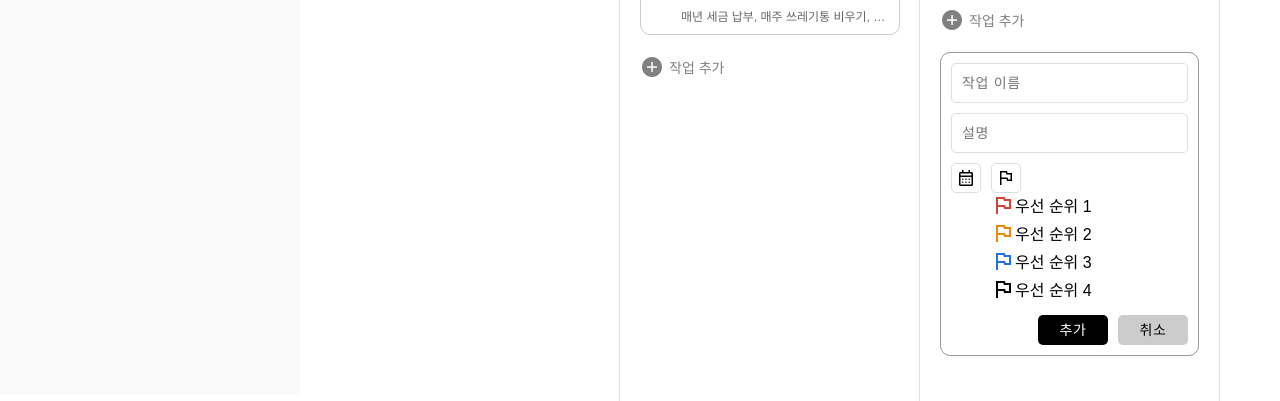
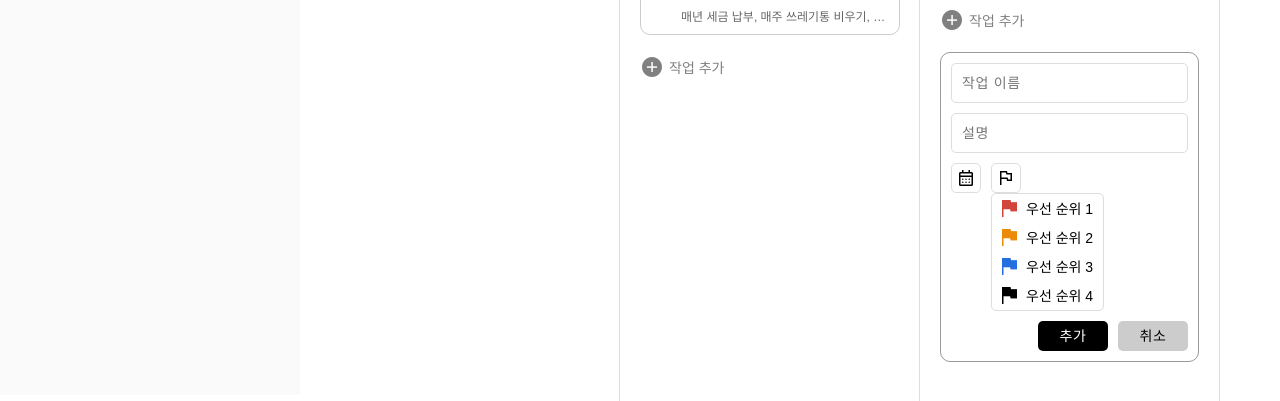
Before and after one commit to kimyookyeong/todoist, a plain HTML site: page project_view.html in a window 1280 px wide. Shown: the part 405-806 px from the top of the page. Drawn offline with nearby package versions, Linux system fonts and the light colour scheme; a web font is replaced by a local one.

Commit message:
230711_1

```diff
--- a/css/style.css
+++ b/css/style.css
@@ -180,11 +180,12 @@
 .opt_ul > li .ab {display: flex; justify-content: center; align-items: center; width: 30px; height: 30px; border-radius: 5px; border: 1px solid #ddd;}
 .opt_ul > li .ab span {display: block; font-size: 20px;}
 
-.priority_ul {}
-.priority_ul > li {display: flex;}
-.priority_ul > li .icon {}
-.priority_ul > li .icon span {}
-.priority_ul > li .text {}
+.priority_ul {max-height: 130px; overflow-y: scroll; border: 1px solid #ddd; border-radius: 5px;}
+.priority_ul > li {display: flex; align-items: center; padding: 2.5px 10px 2.5px 5px; cursor: pointer;}
+.priority_ul > li:hover {background-color: #f3f3f3;}
+.priority_ul > li .icon {margin-right: 5px;}
+.priority_ul > li .icon span {display: block; font-variation-settings: 'FILL' 1, 'wght' 400, 'GRAD' 0, 'opsz' 48;}
+.priority_ul > li .text {font-size: 14px;}
 
 .main_btnul {display: flex;}
 .add_form_2 .main_btnul {justify-content: flex-end;}
```
